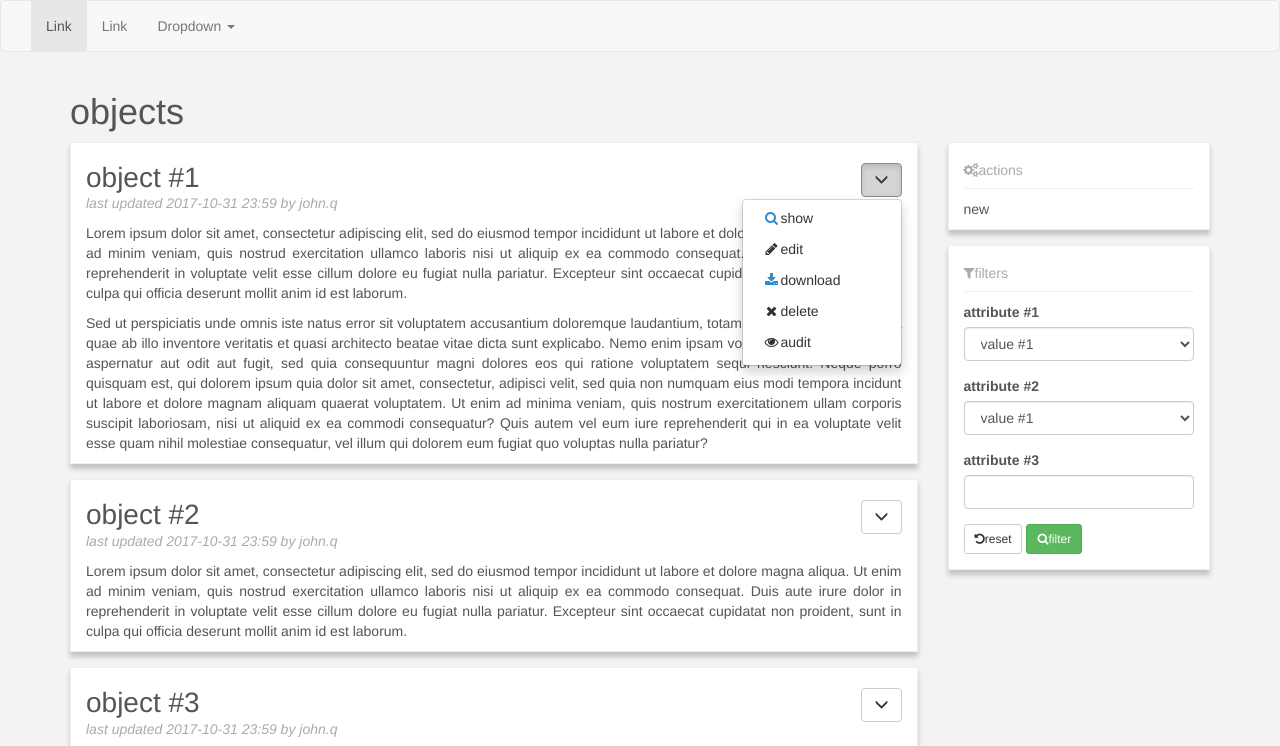
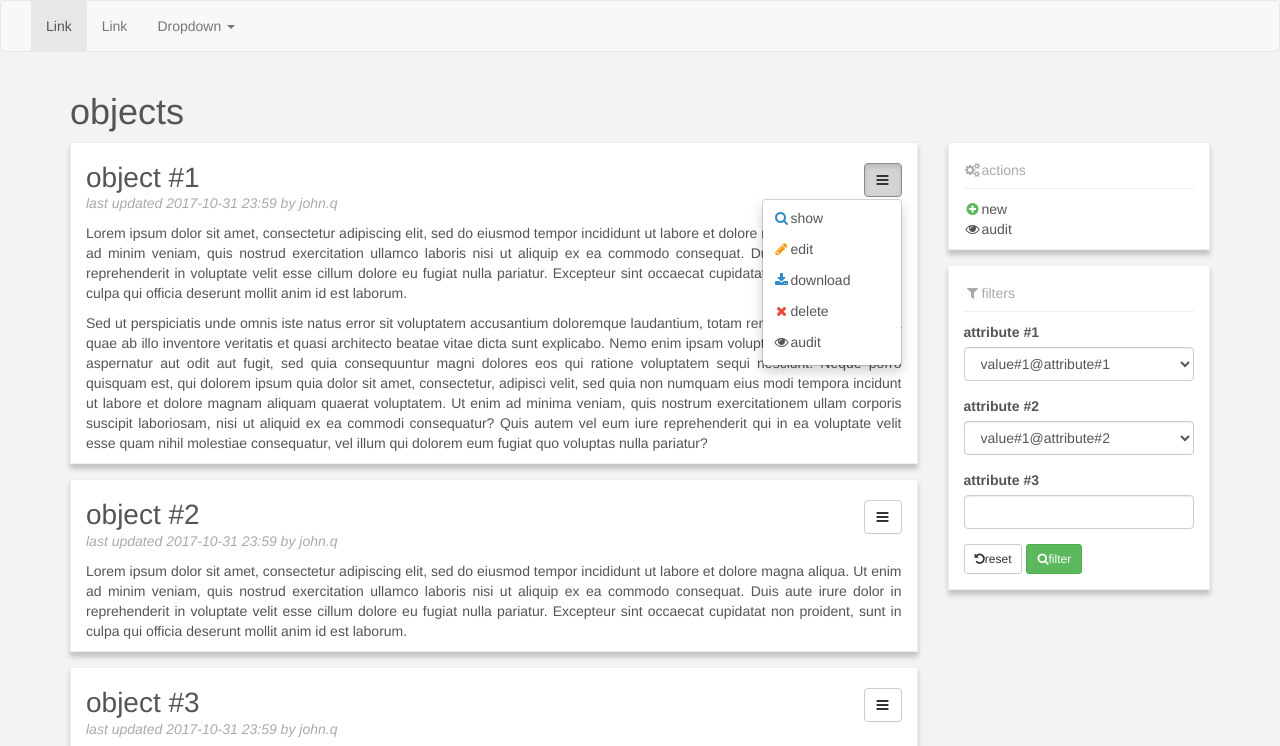
Before and after one commit to daniffig/iadm-css-grid, a plain HTML site: page only-bootstrap/index.html in a window 1280 px wide. Both pictures are taken after a click on the button 881 px from the left and 179 px from the top of the page. Shown: the top 746 px of the page. Drawn offline with Linux system fonts and the light colour scheme.

Commit message:
added fontawesome cdn

```diff
--- a/assets/stylesheets/custom.css
+++ b/assets/stylesheets/custom.css
@@ -2,6 +2,18 @@
 
 .blue {
     color: #3289C8;
+}
+
+.yellow {
+    color: #f39c12;
+}
+
+.red {
+    color: #e74c3c;
+}
+
+.green {
+    color: #5cb85c;
 }
 
 .light-grey {
@@ -38,8 +50,13 @@ footer {
     margin-bottom: 15px;
 }
 
-.object-actions-button {
+.object-actions-button-container {
     margin-top: 20px;
+}
+
+.object-actions > li > a {
+    color: #555555;
+    padding: 3px 20px 3px 10px;
 }
 
 .object {
@@ -104,10 +121,10 @@ footer {
     padding-bottom: 10px;
 }
 
-#objects-container {
-
+.object-actions {
+    min-width: 140px;
 }
 
-#side-panel {
-/*    padding: 0;*/
+.action a {
+    color: #555555;
 }
--- a/only-bootstrap/index.html
+++ b/only-bootstrap/index.html
@@ -6,6 +6,7 @@
   <link href="../assets/stylesheets/bootstrap.min.css" rel="stylesheet">
   <link href="../assets/stylesheets/font-awesome.min.css" rel="stylesheet">
   <link href="../assets/stylesheets/custom.css" rel="stylesheet">
+  <link href="https://maxcdn.bootstrapcdn.com/font-awesome/4.7.0/css/font-awesome.min.css" rel="stylesheet" integrity="sha384-wvfXpqpZZVQGK6TAh5PVlGOfQNHSoD2xbE+QkPxCAFlNEevoEH3Sl0sibVcOQVnN" crossorigin="anonymous">
   <script src="../assets/javascripts/jquery-3.2.1.min.js"></script>
   <script src="../assets/javascripts/bootstrap.min.js"></script>
 </head>
@@ -54,8 +55,8 @@
                   </header>
                 </div>
                 <div class="col-xs-3 text-right">
-                  <div class="btn-group object-actions-button">
-                    <button type="button" class="btn btn-default dropdown-toggle" data-toggle="dropdown" aria-haspopup="true" aria-expanded="false"><span class="glyphicon glyphicon-menu-down"></span></button>
+                  <div class="btn-group object-actions-button-container">
+                    <button type="button" class="btn btn-default dropdown-toggle" data-toggle="dropdown" aria-haspopup="true" aria-expanded="false"><span class="fa fa-bars"></span></button>
                     <ul class="dropdown-menu dropdown-menu-right object-actions">
                       <li class="object-action">
                         <a href="#"><i class="fa fa-search fa-fw blue"> </i>show</a>
@@ -98,8 +99,8 @@
                   </header>
                 </div>
                 <div class="col-xs-3 text-right">
-                  <div class="btn-group object-actions-button">
-                    <button type="button" class="btn btn-default dropdown-toggle" data-toggle="dropdown" aria-haspopup="true" aria-expanded="false"><span class="glyphicon glyphicon-menu-down"></span></button>
+                  <div class="btn-group object-actions-button-container">
+                    <button type="button" class="btn btn-default dropdown-toggle" data-toggle="dropdown" aria-haspopup="true" aria-expanded="false"><span class="fa fa-bars"></span></button>
                     <ul class="dropdown-menu dropdown-menu-right object-actions">
                       <li class="object-action">
                         <a href="#"><i class="fa fa-search fa-fw blue"> </i>show</a>
@@ -141,8 +142,8 @@
                   </header>
                 </div>
                 <div class="col-xs-3 text-right">
-                  <div class="btn-group object-actions-button">
-                    <button type="button" class="btn btn-default dropdown-toggle" data-toggle="dropdown" aria-haspopup="true" aria-expanded="false"><span class="glyphicon glyphicon-menu-down"></span></button>
+                  <div class="btn-group object-actions-button-container">
+                    <button type="button" class="btn btn-default dropdown-toggle" data-toggle="dropdown" aria-haspopup="true" aria-expanded="false"><span class="fa fa-bars"></span></button>
                     <ul class="dropdown-menu dropdown-menu-right object-actions">
                       <li class="object-action">
                         <a href="#"><i class="fa fa-search fa-fw blue"> </i>show</a>
@@ -174,7 +175,7 @@
           </div>
         </article>
 
-        <section class="">
+        <section id="pagination-panel">
           <div class="row">
             <div class="col-xs-9 text-center">
               <ul class="pagination">
@@ -189,42 +190,45 @@
               </ul>
             </div>
             <div class="col-xs-3 text-right">
-              <p class="paginator-results">10 results (page 1/6)</p>
+              <p class="paginator-results">16 results (page 1/6)</p>
             </div>
           </div>
-
         </section>
       </div>
 
       <!-- Side panel -->
       <div id="side-panel" class="col-sm-3">
-        <section class="box panel-box">
+        <section id="actions-panel" class="box panel-box">
           <header>
-            <h1><i class="fa fa-gears"> </i>actions</h1>
+            <h1><i class="fa fa-gears fa-fw"> </i>actions</h1>
           </header>
           <ul class="actions">
-            <li class="action">new</li>
+            <li class="action">
+              <a href="#"><i class="fa fa-plus-circle fa-fw green"> </i>new</a>
+            </li>
+            <li class="action">
+              <a href="#"><i class="fa fa-eye fa-fw"> </i>audit</a>
+            </li>
           </ul>
         </section>
-        <section class="box panel-box">
+        <section id="filters-panel" class="box panel-box">
           <header>
-            <h1><i class="fa fa-filter"> </i>filters</h1>
+            <h1><i class="fa fa-filter fa-fw"> </i>filters</h1>
           </header>
           <form>
             <div class="form-group">
               <label class="control-label">attribute #1</label>
               <select class="form-control">
-                <option>value #1</option>
-                <option>value #2</option>
-                <option>value #3</option>
+                <option>value#1@attribute#1</option>
+                <option>value#2@attribute#1</option>
+                <option>value#3@attribute#1</option>
               </select>
             </div>
             <div class="form-group">
               <label class="control-label">attribute #2</label>
               <select class="form-control">
-                <option>value #1</option>
-                <option>value #2</option>
-                <option>value #3</option>
+                <option>value#1@attribute#2</option>
+                <option>value#2@attribute#2</option>
               </select>
             </div>
             <div class="form-group">
```
